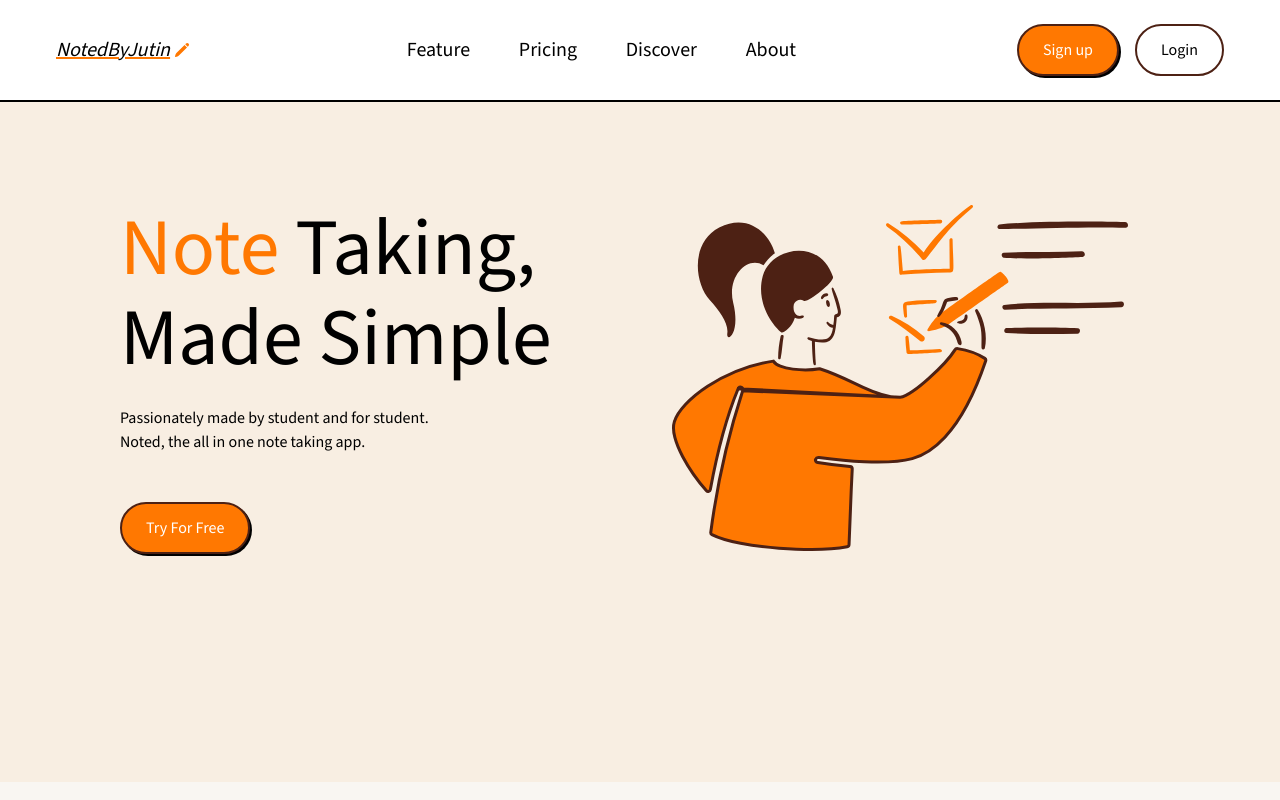
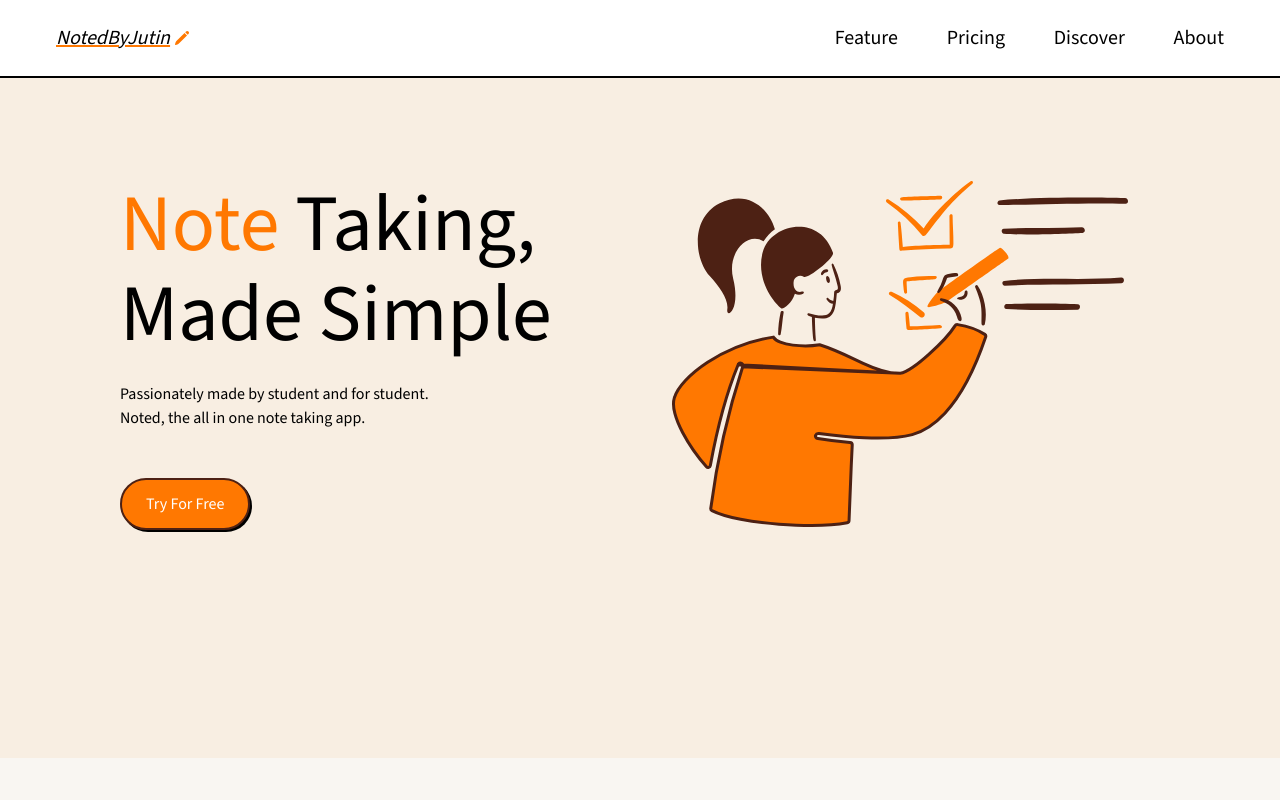
Before and after one commit to jutin0852/notedbyjutin, a Next.js app: page / in a window 1280 px wide. Shown: the top 800 px of the page. Built offline with nearby package versions, Linux system fonts and the light colour scheme.

Commit message:
removed login

```diff
--- a/src/app/HomePage/sections/Header.tsx
+++ b/src/app/HomePage/sections/Header.tsx
@@ -19,10 +19,10 @@ export default function Header() {
         <li className="self-center">About</li>
       </nav>
 
-      <div className="flex gap-4 text-black">
+      {/* <div className="flex gap-4 text-black">
         <Button2 variant="secondary" className="">Sign up</Button2>
         <Button2 variant="primary">Login</Button2>
-      </div>
+      </div> */}
     </header>
   );
 }
```
